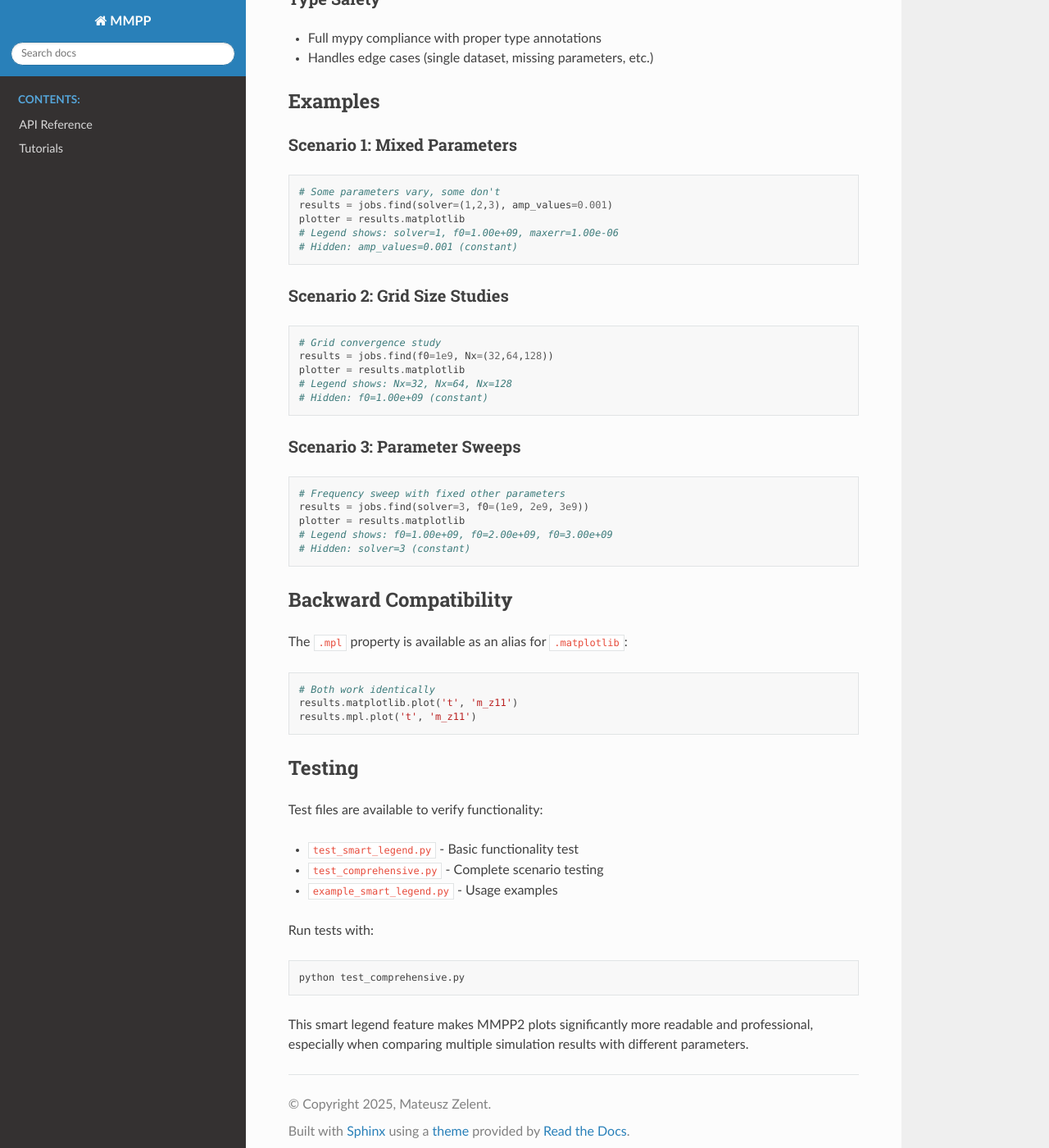
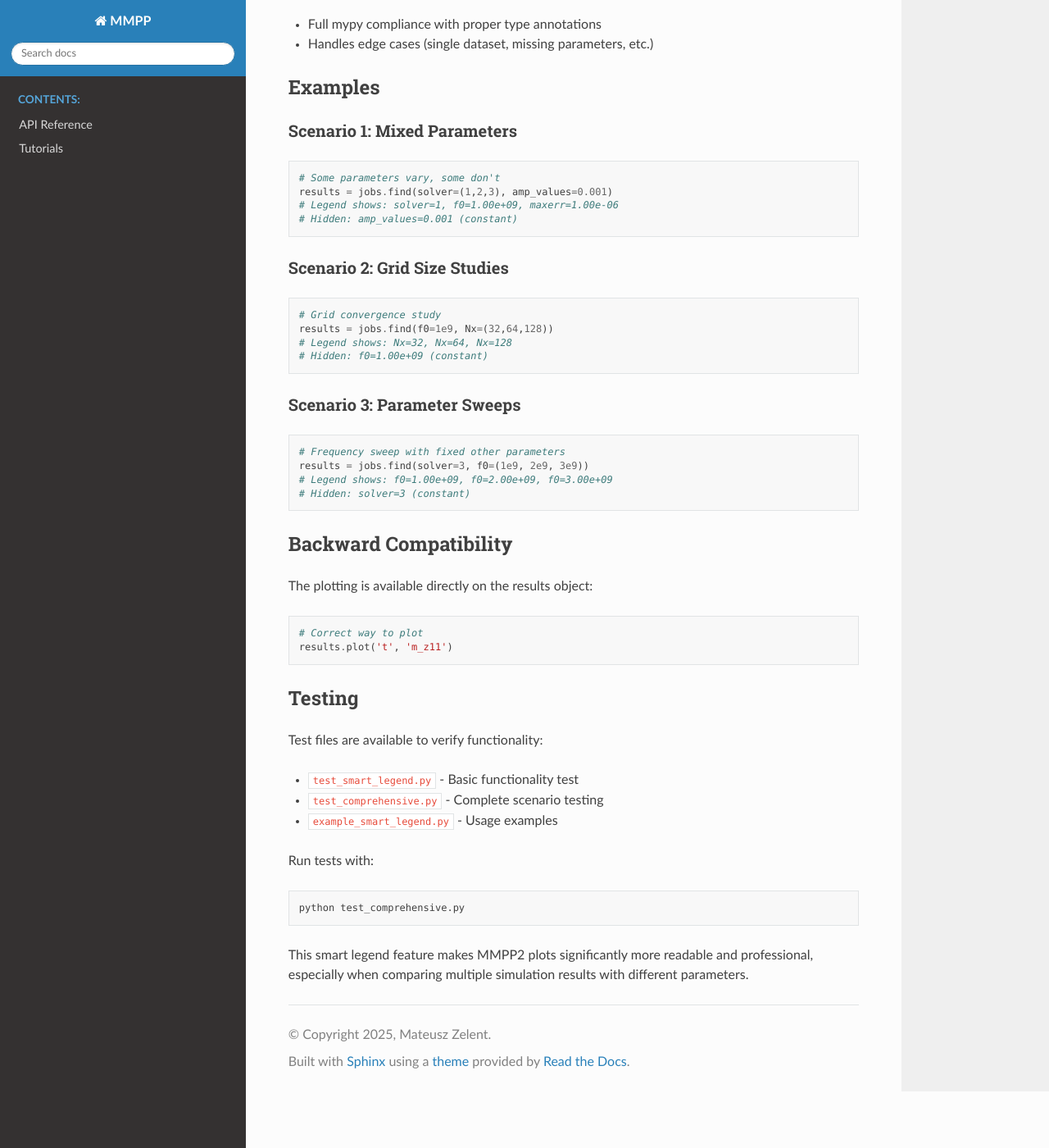
Before and after one commit to MateuszZelent/mmpp, a Sphinx documentation site: the page built from docs/development/SMART_LEGEND_DOCS.md, in a window 1280 px wide and 1400 px high, scrolled down 2202 px. Shown: the whole window at 82% size. Built offline with Sphinx 7.4.7 and the Read the Docs theme 3.1.0, drawn with Linux system fonts in a browser that asks for light colours; some of the changed text lies outside the part shown.

Commit message:
fix(docs): Correct API usage examples throughout documentation and tests

````diff
--- a/docs/development/SMART_LEGEND_DOCS.md
+++ b/docs/development/SMART_LEGEND_DOCS.md
@@ -8,7 +8,7 @@
 ### Before (Old Behavior)
 ```python
 results = jobs.find(solver=(3), amp_values=0.0022)
-results.matplotlib.plot(x_series='t', y_series="m_z11", average=(1,2,3), comp='z')
+results.plot(x_series='t', y_series="m_z11", average=(1,2,3), comp='z')
 ```
 **Old legend would show:** `solver=3, f0=1.00e+09, maxerr=1.00e-06, Nx=64`
 - Includes constant parameters like `solver=3` (same for all datasets)
@@ -17,7 +17,7 @@
 ### After (New Smart Legend)
 ```python
 results = jobs.find(solver=(3), amp_values=0.0022)
-results.matplotlib.plot(x_series='t', y_series="m_z11", average=(1,2,3), comp='z')
+results.plot(x_series='t', y_series="m_z11", average=(1,2,3), comp='z')
 ```
 **Smart legend shows only:** `f0=1.00e+09, maxerr=1.00e-06, Nx=64`
 - Automatically excludes constant parameters (`solver`, `amp_values`, etc.)
@@ -59,8 +59,7 @@
 ## Configuration Options
 
 ```python
-plotter = results.matplotlib
-plotter.configure(
+results.configure(
     max_legend_params=4,    # Maximum parameters to show in legend
     sort_results=True,      # Enable smart legend and sorting
     style='paper',          # Plotting style
@@ -85,7 +84,6 @@
 ```python
 # Some parameters vary, some don't
 results = jobs.find(solver=(1,2,3), amp_values=0.001)
-plotter = results.matplotlib
 # Legend shows: solver=1, f0=1.00e+09, maxerr=1.00e-06
 # Hidden: amp_values=0.001 (constant)
 ```
@@ -94,7 +92,6 @@
 ```python
 # Grid convergence study
 results = jobs.find(f0=1e9, Nx=(32,64,128))
-plotter = results.matplotlib
 # Legend shows: Nx=32, Nx=64, Nx=128
 # Hidden: f0=1.00e+09 (constant)
 ```
@@ -103,18 +100,16 @@
 ```python
 # Frequency sweep with fixed other parameters
 results = jobs.find(solver=3, f0=(1e9, 2e9, 3e9))
-plotter = results.matplotlib
 # Legend shows: f0=1.00e+09, f0=2.00e+09, f0=3.00e+09
 # Hidden: solver=3 (constant)
 ```
 
 ## Backward Compatibility
 
-The `.mpl` property is available as an alias for `.matplotlib`:
+The plotting is available directly on the results object:
 ```python
-# Both work identically
-results.matplotlib.plot('t', 'm_z11')
-results.mpl.plot('t', 'm_z11')
+# Correct way to plot
+results.plot('t', 'm_z11')
 ```
 
 ## Testing
--- a/mmpp/__init__.py
+++ b/mmpp/__init__.py
@@ -137,7 +137,7 @@
     >>> import mmpp as mp
     >>> db = mp.open("/path/to/simulation/data")
     >>> results = db.find(f0=2.15e+09)
-    >>> results.matplotlib.plot("time", "my")  # Current API
+    >>> results.plot("time", "my")  # Current API
     >>> results.mpl.plot("time", "my")  # Short alias
     """
     if not _CORE_AVAILABLE:
````
Also changed, not shown: docs/DOCUMENTATION_API_FIXES.md (added, +72 -0 lines), docs/api/plotting.md (+4 -5 lines), docs/development/PERFORMANCE_OPTIMIZATION_SUMMARY.md (+2 -2 lines), docs/index.md (+1 -1 lines), 2 other files.
